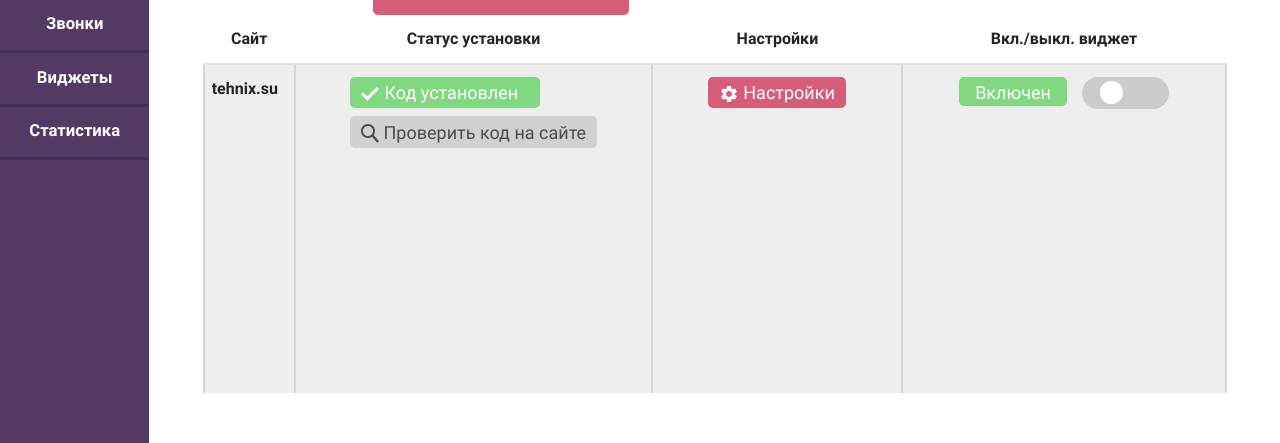
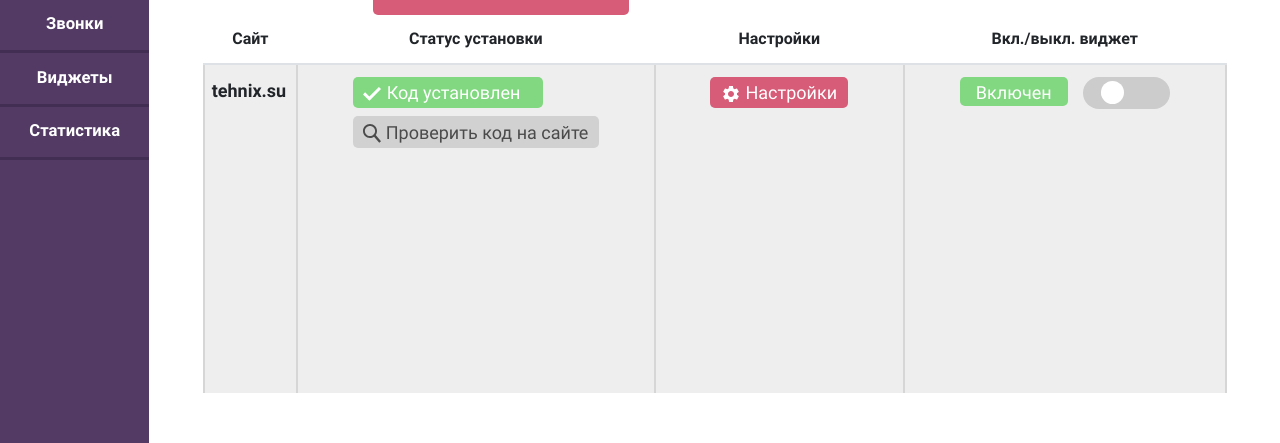
Before and after one commit to Maccoffee-classik/vidget, a plain HTML site: page index.html in a window 1280 px wide. Shown: the part 232-675 px from the top of the page. Drawn offline with nearby package versions, Linux system fonts and the light colour scheme.

Commit message:
Add files via upload

```diff
--- a/index.html
+++ b/index.html
@@ -106,7 +106,9 @@
 					<tr>
 
 
-						<td class="col-site">tehnix.su</td>
+						<td class="col-site">
+							<div class="site-name">tehnix.su</div>
+						</td>
 						<td class="col-status">
 							<div class="kod-status">
 								<svg width="19" height="14" viewBox="0 0 19 14" fill="none" xmlns="http://www.w3.org/2000/svg">
```
